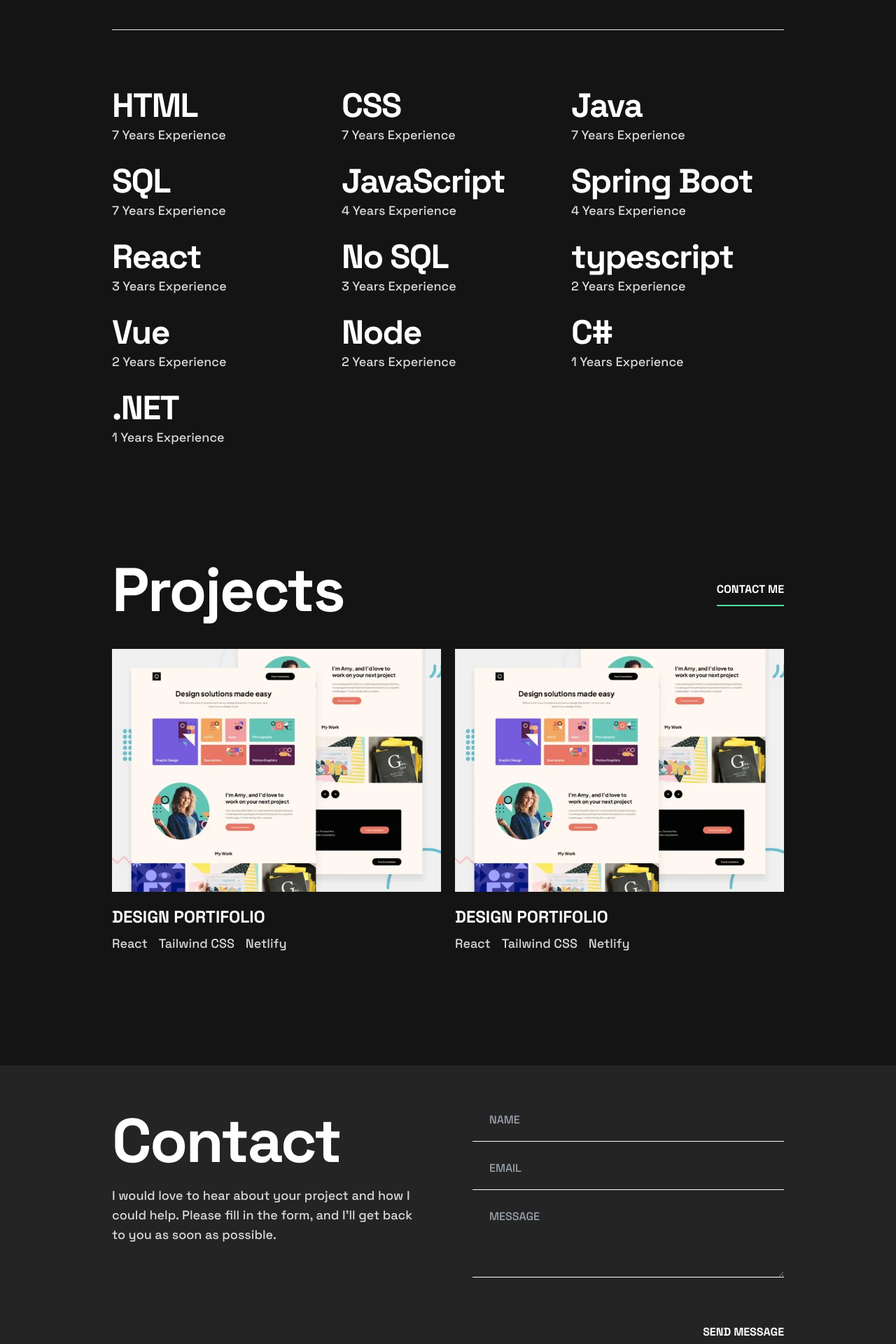
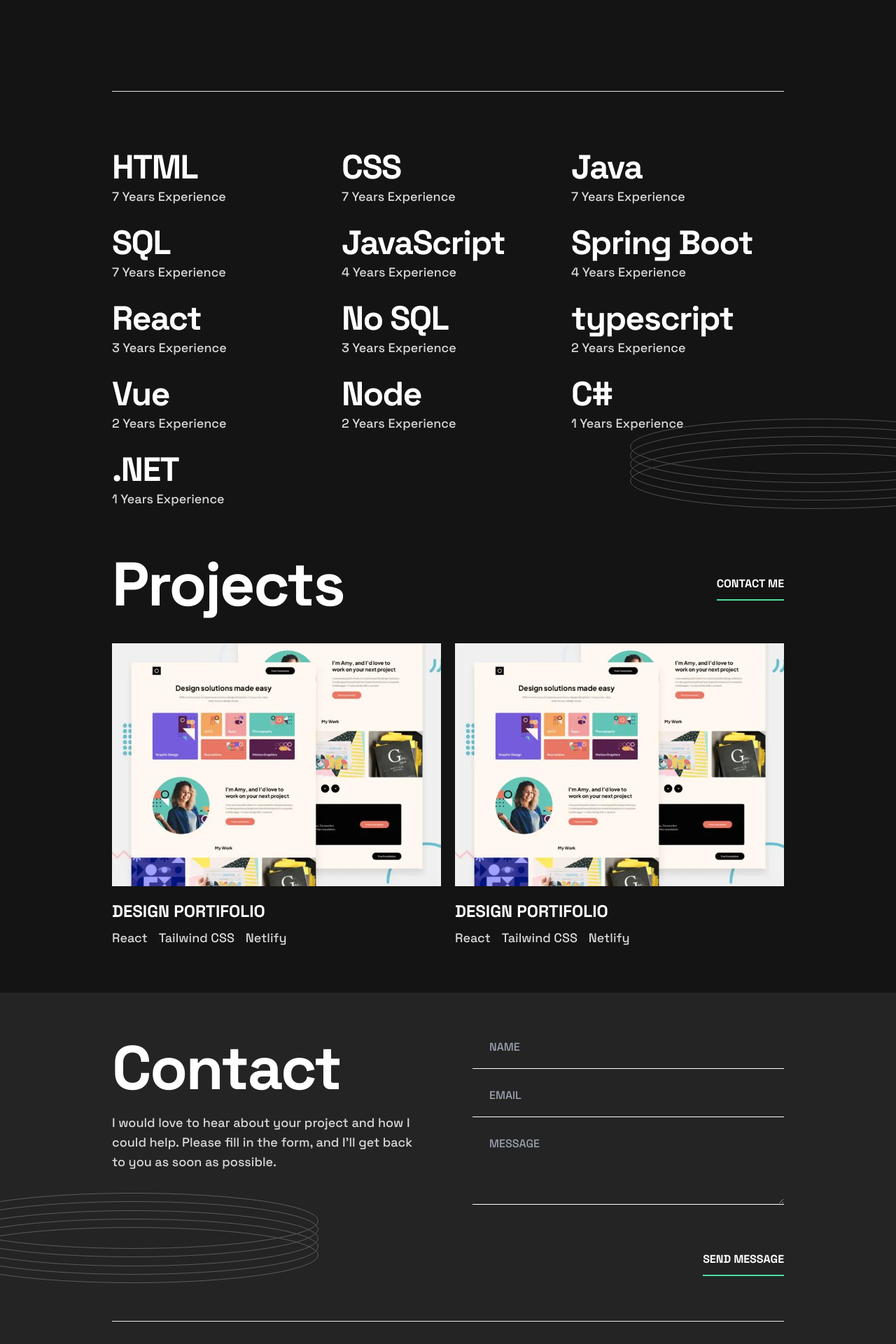
Before and after one commit to joaopmazzo/single-page-portifolio, a React (Vite) app: page / in a window 1280 px wide. Shown: the part 720-2640 px from the top of the page at 70% size. Built offline with nearby package versions, Linux system fonts and the light colour scheme.

Commit message:
adjusts for desktop, and add bg rings patterns

```diff
--- a/index.html
+++ b/index.html
@@ -1,4 +1,4 @@
-<!DOCTYPE html>
+<!doctype html>
 <html lang="en">
     <head>
         <meta charset="UTF-8" />
@@ -7,17 +7,11 @@
             type="image/svg+xml"
             href="/public/favicon-32x32.png"
         />
-    <meta
-      name="viewport"
-      content="width=device-width, initial-scale=1.0"
-    />
+        <meta name="viewport" content="width=device-width, initial-scale=1.0" />
         <title>João Paulo Mazzo</title>
     </head>
-  <body class="bg-black text-white font-SpaceGrotesk">
+    <body class="text-white font-SpaceGrotesk">
         <div id="root"></div>
-    <script
-      type="module"
-      src="/src/main.tsx"
-    ></script>
+        <script type="module" src="/src/main.tsx"></script>
     </body>
 </html>
--- a/src/App.tsx
+++ b/src/App.tsx
@@ -2,10 +2,7 @@ import HeaderComponent from "@components/HeaderComponent";
 import ButtonComponent from "@components/shared/ButtonComponent";
 import ProjectContainerComponent from "@components/shared/ProjectContainerComponent";
 
-import {
-  InputTextComponent,
-  TextareaComponent,
-} from "@components/shared/forms";
+import * as forms from "@components/shared/forms";
 
 import { Skills } from "./enums/Skills";
 
@@ -20,20 +17,24 @@ function App() {
 
   return (
     <>
+      <div className="bg-black">
         <HeaderComponent />
 
         {/* intro section */}
-      <section className="flex flex-col items-center sm:items-start text-center sm:text-start gap-6 mb-16 lg:mb-52 pt-10 px-4 sm:px-7 lg:pl-40 sm:max-w-xl lg:max-w-4xl">
+        <section className="bg-pattern-rings bg-no-repeat bg-[position:-10%_15%] flex flex-col items-center sm:items-start text-center sm:text-start gap-6 mb-16 lg:mb-52 pt-10 px-4 sm:px-7 lg:pt-32 lg:pl-40 sm:max-w-xl lg:max-w-4xl">
           <h1 className="text-[40px] sm:text-[72px] lg:text-headerXL leading-headerL sm:leading-headerXL tracking-headerL sm:tracking-headerXL font-bold sm:pb-16">
             Nice to <br className="hidden sm:block lg:hidden" /> meet you!{" "}
             <br className="block sm:hidden" />
             I'm{" "}
-          <span className="border-b-4 border-green border-b-">João Paulo</span>.
+            <span className="border-b-4 border-green border-b-">
+              João Paulo
+            </span>
+            .
           </h1>
 
           <p className="text-base sm:text-bodyL leading-bodyL font-medium text-grey sm:pb-9">
-          Based in the BR, I'm a full-stack developer passionate about building
-          accessible web apps that users love.
+            Based in the BR, I'm a full-stack developer passionate about
+            building accessible web apps that users love.
           </p>
 
           <ButtonComponent text="CONTACT ME" />
@@ -42,17 +43,18 @@ function App() {
         <hr className="h-[1px] mx-4 sm:mx-7 lg:mx-40" />
 
         {/* skills section */}
-      <section className="grid grid-cols-1 sm:grid-cols-2 lg:grid-cols-3 text-center sm:text-start gap-6 my-10 lg:my-20 px-4 sm:px-7 lg:px-40">
+        <section className="bg-pattern-rings bg-no-repeat bg-[position:120%_100%] grid grid-cols-1 sm:grid-cols-2 lg:grid-cols-3 text-center sm:text-start gap-6 my-10 lg:mt-20 lg:mb-0 px-4 sm:px-7 lg:px-40">
           {Skills.sort(
             (a: (typeof Skills)[number], b: (typeof Skills)[number]) =>
-            a.year - b.year
+              a.year - b.year,
           ).map((element: (typeof Skills)[number], index: number) => (
             <div key={index}>
               <h1 className="text-[32px] sm:text-headerL leading-headerL sm:leading-headerL tracking-headerL sm:tracking-headerL font-bold">
                 {element.name}
               </h1>
               <p className="text-base sm:text-bodyL leading-bodyL font-medium text-grey">
-              {differenceInYearsToSkillLearnDate(element.year)} Years Experience
+                {differenceInYearsToSkillLearnDate(element.year)} Years
+                Experience
               </p>
             </div>
           ))}
@@ -61,7 +63,7 @@ function App() {
         <hr className="h-[1px] mx-4 sm:hidden" />
 
         {/* projects section */}
-      <section className="flex flex-col gap-10 my-16 lg:my-40 px-4 sm:px-7 lg:px-40">
+        <section className="flex flex-col gap-10 py-16 lg:scroll-py-36 px-4 sm:px-7 lg:px-40">
           <div className="flex items-center justify-between">
             <h1 className="text-[40px] sm:text-[72px] lg:text-headerXL leading-headerL sm:leading-headerXL tracking-headerL sm:tracking-headerXL font-bold">
               Projects
@@ -85,9 +87,11 @@ function App() {
             />
           </div>
         </section>
+      </div>
 
+      <div className="bg-pattern-rings bg-no-repeat bg-[position:-10%_50%] bg-darkGrey">
         {/* contact section */}
-      <section className="bg-darkGrey py-16 px-4 sm:px-7 lg:px-40">
+        <section className=" py-16 px-4 sm:px-7 lg:px-40">
           <div className="sm:w-[445px] lg:w-full mx-auto lg:flex lg:justify-between">
             <div className="text-center lg:text-start mb-12 lg:w-[445px]">
               <h2 className="text-[40px] sm:text-[72px] lg:text-headerXL leading-headerL sm:leading-headerXL tracking-headerL sm:tracking-headerXL font-bold pb-5">
@@ -100,21 +104,18 @@ function App() {
               </p>
             </div>
 
-          <form
-            action=""
-            className="flex flex-col gap-6 lg:w-[445px]"
-          >
-            <InputTextComponent
+            <form action="" className="flex flex-col gap-6 lg:w-[445px]">
+              <forms.InputTextComponent
                 name="name"
                 id="name"
                 placeholder="NAME"
               />
-            <InputTextComponent
+              <forms.InputTextComponent
                 name="email"
                 id="email"
                 placeholder="EMAIL"
               />
-            <TextareaComponent
+              <forms.TextareaComponent
                 name="message"
                 id="message"
                 placeholder="MESSAGE"
@@ -132,6 +133,7 @@ function App() {
         <section className="py-16 lg:py-0 lg:pb-24 lg:pt-12 bg-darkGrey px-4">
           <HeaderComponent />
         </section>
+      </div>
     </>
   );
 }
--- a/tailwind.config.js
+++ b/tailwind.config.js
@@ -9,6 +9,10 @@ export default {
         darkGrey: "hsl(0, 0%, 14%)",
         grey: "hsl(0, 0%, 85%)",
         white: "hsl(0, 0%, 100%)",
+      },
+      backgroundImage: {
+        "pattern-cicle": "url('/src/assets/backgrounds/pattern-circle.svg')",
+        "pattern-rings": "url('/src/assets/backgrounds/pattern-rings.svg')",
       },
       fontFamily: {
         SpaceGrotesk: ["Space Grotesk", "sans-serif"],
--- a/vite.config.ts
+++ b/vite.config.ts
@@ -4,5 +4,6 @@ import tsconfigPaths from "vite-tsconfig-paths";
 
 // https://vitejs.dev/config/
 export default defineConfig({
+  base: "/joaopmazzo",
   plugins: [react(), tsconfigPaths()],
 });
```
Also changed, not shown: tsconfig.json (+7 -25 lines). Lines whose indentation alone changed are shown as unchanged.
